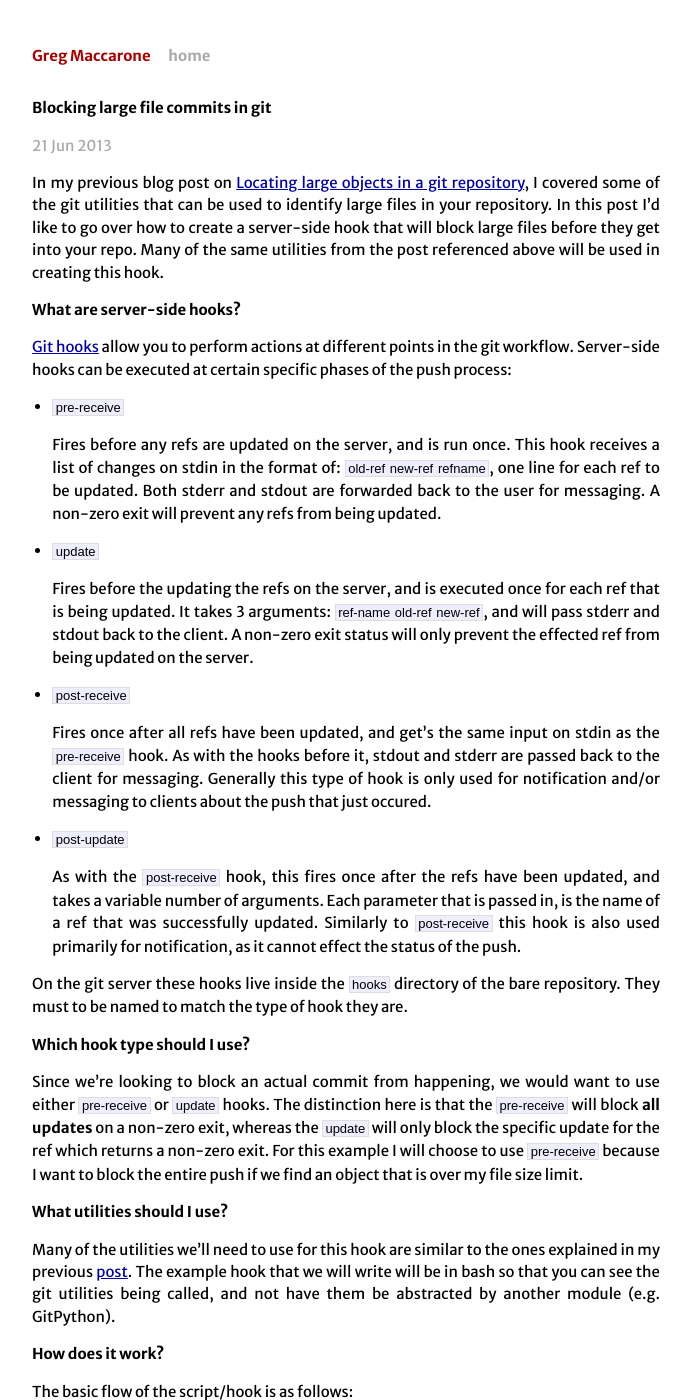
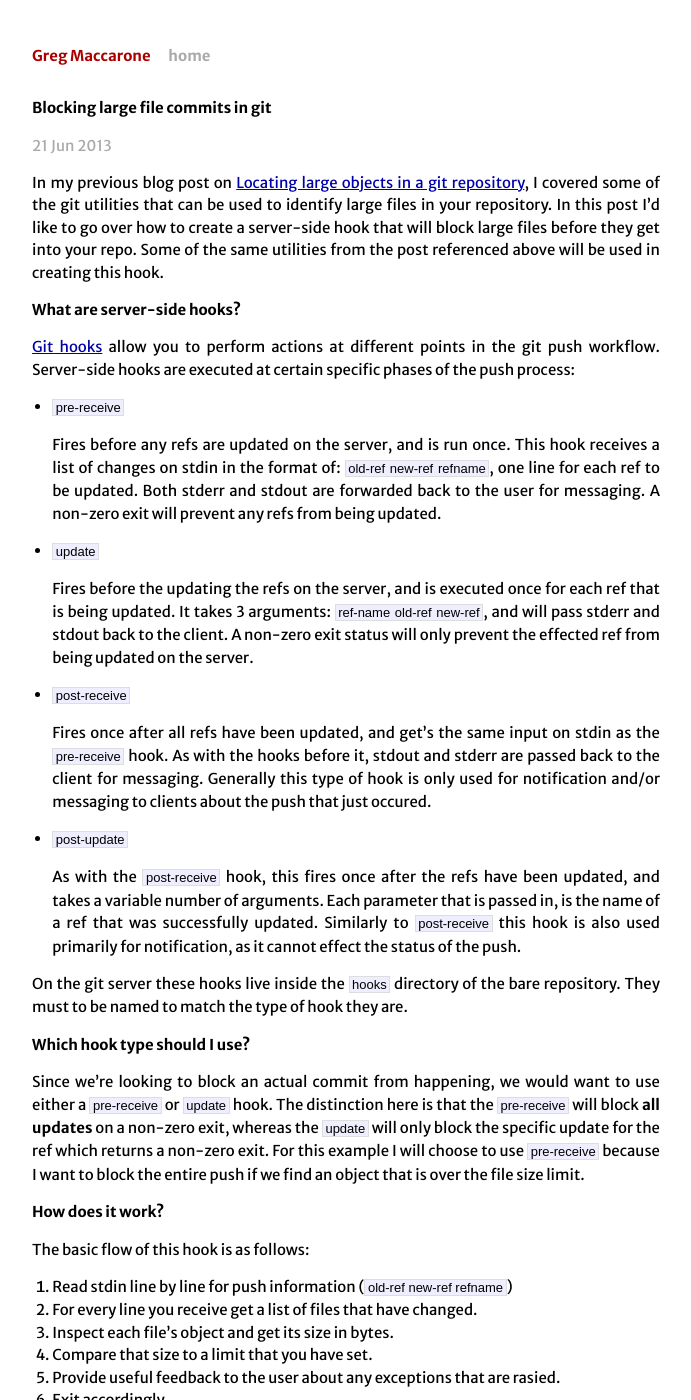
Before and after one commit to gmaccarone/gmaccarone.github.io, a Jekyll site: the page built from _posts/2013-06-20-blocking-large-file-commits-in-git.markdown, in a window 1280 px wide and 1400 px high. Shown: the whole window, without its empty margins (294-985 px from the left). Built offline with Jekyll 4.4.1, drawn with Linux system fonts in a browser that asks for light colours; some web fonts are replaced; comment, search, counter and statistics services are not loaded; some of the changed text lies outside the part shown.

Commit message:
Minor edits to large file hook,

```diff
--- a/_posts/2013-06-20-blocking-large-file-commits-in-git.markdown
+++ b/_posts/2013-06-20-blocking-large-file-commits-in-git.markdown
@@ -9,12 +9,12 @@ In my previous blog post on [Locating large objects in a git
 repository][llo], I covered some of the git utilities that can be used to
 identify large files in your repository. In this post I'd like to go over how
 to create a server-side hook that will block large files before they get into
-your repo. Many of the same utilities from the post referenced above will be
+your repo. Some of the same utilities from the post referenced above will be
 used in creating this hook.
 
 # What are server-side hooks?
 [Git hooks][githooks] allow you to perform actions at different points in the
-git workflow. Server-side hooks can be executed at certain specific phases of
+git push workflow. Server-side hooks are executed at certain specific phases of
 the push process:
 
 * `pre-receive`
@@ -54,23 +54,16 @@ repository. They must to be named to match the type of hook they are.
 # Which hook type should I use?
 
 Since we're looking to block an actual commit from happening, we would want to
-use either `pre-receive` or `update` hooks. The distinction here is that the
+use either a `pre-receive` or `update` hook. The distinction here is that the
 `pre-receive` will block **all updates** on a non-zero exit, whereas the
 `update` will only block the specific update for the ref which returns a
 non-zero exit. For this example I will choose to use `pre-receive` because I
-want to block the entire push if we find an object that is over my file size
+want to block the entire push if we find an object that is over the file size
 limit.
-
-# What utilities should I use?
-
-Many of the utilities we'll need to use for this hook are similar to the ones
-explained in my previous [post][llo]. The example hook that we will write will
-be in bash so that you can see the git utilities being called, and not have them
-be abstracted by another module (e.g. GitPython).
 
 # How does it work?
 
-The basic flow of the script/hook is as follows:
+The basic flow of this hook is as follows:
 
 1. Read stdin line by line for push information (`old-ref new-ref refname`)
 1. For every line you receive get a list of files that have changed.
@@ -111,10 +109,12 @@ with that code at the end of execution.
 As you can see, it's trivial to put together a simple bash script that can
 enforce file size restrictions on pushes. Alternatively, it would be a
 relatively simple modification to allow this script to operate on total commit
-size. Also, knowing the core concepts required to perform a task like this makes
-it easier to port to using a git module in a different scripting language.
+size. Knowing the core concepts required to perform a task like this makes
+it easier to port it to using a git module in a different scripting language.
 
 [githooks]: https://www.kernel.org/pub/software/scm/git/docs/githooks.html
 [gitdiff]: https://www.kernel.org/pub/software/scm/git/docs/git-diff.html
 [gitcatfile]: https://www.kernel.org/pub/software/scm/git/docs/git-cat-file.html
+[gitpython]: http://gitorious.org/git-python
+[grit]: https://github.com/mojombo/grit
 [llo]: {% post_url 2013-06-13-locating-large-objects %}
```
Also changed, not shown: other parts of _posts/2013-06-20-blocking-large-file-commits-in-git.markdown (+5 -0 lines).
